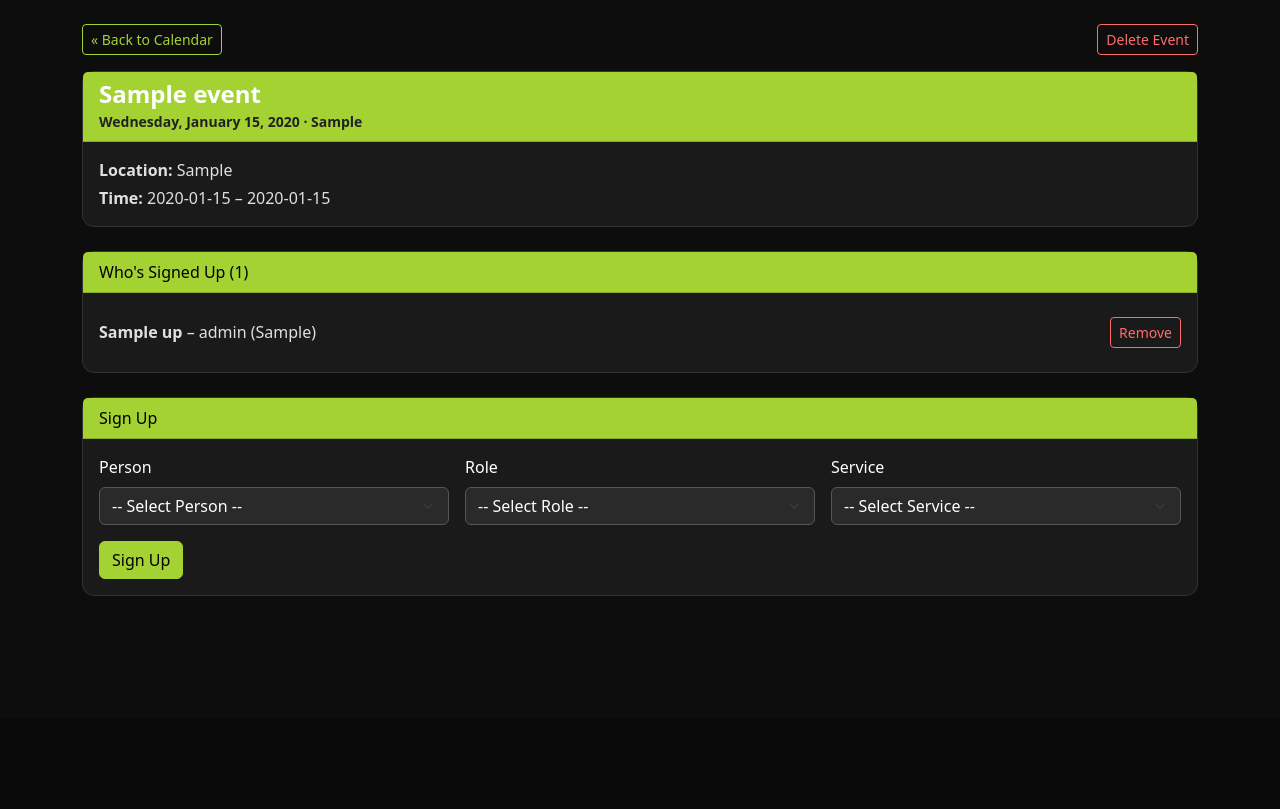
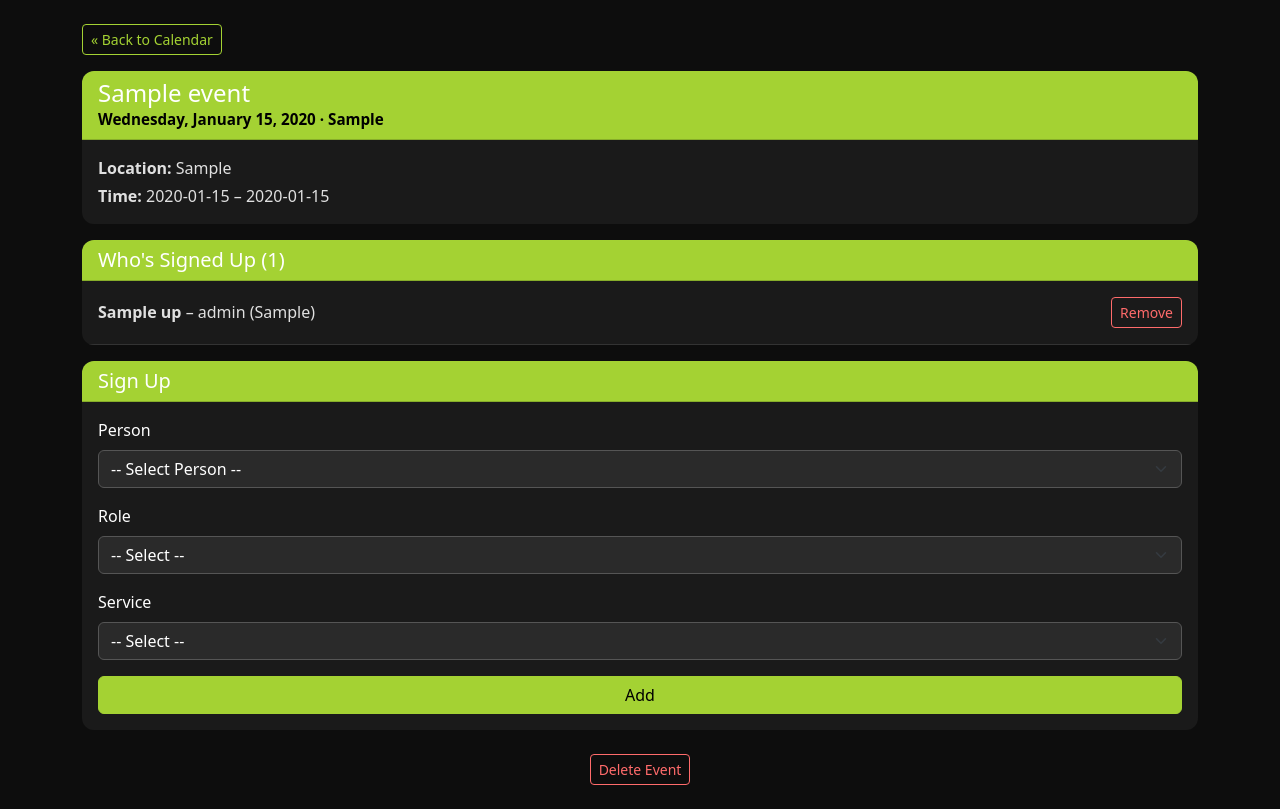
Before and after one commit to amfb98/church-safety-app, a Flask app: page /schedule/1 in a window 1280 px wide. Shown: the part 82-891 px from the top of the page. Before the commit the page ends 678 px from the top, so only its background shows below. Run offline with Flask 3, Linux system fonts and the light colour scheme; a user stored in the database is signed in; data comes from the database, SQL or seed files in the repository; tables that the repository leaves empty hold one stand-in row (values such as "Sample post").

Commit message:
Refactor schedule_detail.html for clarity and structure

```diff
--- a/templates/schedule_detail.html
+++ b/templates/schedule_detail.html
@@ -1,106 +1,92 @@
 {% extends "base.html" %}
-{% block title %}{{ event.title }} - {{ event.event_date.strftime('%b %d, %Y') }}{% endblock %}
+{% block title %}{{ event.title }} - {{ event.event_date }}{% endblock %}
 {% block content %}
-
-<div class="mb-3 d-flex justify-content-between align-items-center">
+<div class="mb-3">
     <a href="{{ url_for('schedule') }}" class="btn btn-sm btn-outline-secondary">&laquo; Back to Calendar</a>
-
-    <form method="POST" action="{{ url_for('schedule_delete', event_id=event.id) }}"
-          onsubmit="return confirm('Are you sure you want to delete this entire event and all sign-ups?');">
-        <button type="submit" class="btn btn-sm btn-outline-danger">Delete Event</button>
-    </form>
 </div>
 
-<!-- Event Header -->
-<div class="card mb-4">
-    <div class="card-header" style="background-color: #c6f36b; color: #000;">
-        <h4 class="mb-0" style="color: #000; font-weight: 600;">{{ event.title }}</h4>
-        <small style="color: #222;">
-            {{ event.event_date.strftime('%A, %B %d, %Y') }}
-            {% if event.event_type %} · {{ event.event_type }}{% endif %}
-        </small>
+<!-- Event Header Card -->
+<div class="card mb-3 border-0 overflow-hidden">
+    <div class="card-header">
+        <h4 class="mb-0">{{ event.title }}</h4>
+        <div style="font-size: 0.95rem;">
+            {{ event.event_date.strftime('%A, %B %d, %Y') }} · {{ event.event_type }}
+        </div>
     </div>
     <div class="card-body">
-        {% if event.location %}
-            <p class="mb-1"><strong>Location:</strong> {{ event.location }}</p>
-        {% endif %}
-        {% if event.start_time or event.end_time %}
-            <p class="mb-0">
-                <strong>Time:</strong>
-                {% if event.start_time %}{{ event.start_time }}{% endif %}
-                {% if event.end_time %} – {{ event.end_time }}{% endif %}
-            </p>
+        {% if event.location %}<p class="mb-1"><strong>Location:</strong> {{ event.location }}</p>{% endif %}
+        {% if event.start_time %}
+        <p class="mb-0"><strong>Time:</strong> {{ event.start_time }}{% if event.end_time %} – {{ event.end_time }}{% endif %}</p>
         {% endif %}
     </div>
 </div>
 
 <!-- Who's Signed Up -->
-<div class="card mb-4">
-    <div class="card-header" style="background-color: #c6f36b; color: #000;">
-        <span style="color: #000; font-weight: 500;">Who's Signed Up ({{ event.signups|length }})</span>
+<div class="card mb-3 border-0 overflow-hidden">
+    <div class="card-header">
+        <h5 class="mb-0">Who's Signed Up ({{ event.signups|length }})</h5>
     </div>
-    <div class="card-body">
+    <div class="card-body p-0">
         {% if event.signups %}
-            <div class="list-group list-group-flush">
             {% for s in event.signups %}
-                <div class="list-group-item d-flex justify-content-between align-items-center px-0">
+            <div class="d-flex justify-content-between align-items-center px-3 py-3" style="border-bottom: 1px solid #333;">
                 <div>
-                        <strong>{{ s.person_name }}</strong>
-                        {% if s.role %} – {{ s.role }}{% endif %}
-                        {% if s.service %} ({{ s.service }}){% endif %}
+                    <strong>{{ s.person_name }}</strong> – {{ s.role or '—' }}
+                    {% if s.service %}({{ s.service }}){% endif %}
                 </div>
-                    <form method="POST" action="{{ url_for('signup_delete', signup_id=s.id) }}"
-                          onsubmit="return confirm('Remove this sign-up?');">
+                <form method="POST" action="{{ url_for('schedule_signup_delete', signup_id=s.id) }}" onsubmit="return confirm('Remove this person?');">
                     <button type="submit" class="btn btn-sm btn-outline-danger">Remove</button>
                 </form>
             </div>
             {% endfor %}
-            </div>
         {% else %}
-            <p class="text-muted mb-0">No one has signed up yet.</p>
+            <div class="px-3 py-3 text-muted">No one signed up yet.</div>
         {% endif %}
     </div>
 </div>
 
 <!-- Sign Up Form -->
-<div class="card">
-    <div class="card-header" style="background-color: #c6f36b; color: #000;">
-        <span style="color: #000; font-weight: 500;">Sign Up</span>
+<div class="card border-0 overflow-hidden">
+    <div class="card-header">
+        <h5 class="mb-0">Sign Up</h5>
     </div>
     <div class="card-body">
         <form method="POST" action="{{ url_for('schedule_signup', event_id=event.id) }}">
-            <div class="row g-3">
-                <div class="col-md-4">
+            <div class="mb-3">
                 <label class="form-label">Person</label>
                 <select name="person_name" class="form-select" required>
                     <option value="">-- Select Person --</option>
-                        {% for u in users %}
+                    {% for u in safety_users %}
                     <option value="{{ u.full_name }}">{{ u.full_name }}</option>
                     {% endfor %}
                 </select>
             </div>
-                <div class="col-md-4">
+            <div class="mb-3">
                 <label class="form-label">Role</label>
                 <select name="role" class="form-select">
-                        <option value="">-- Select Role --</option>
+                    <option value="">-- Select --</option>
                     <option value="Roamer">Roamer</option>
                     <option value="Sanctuary">Sanctuary</option>
                     <option value="Lobby">Lobby</option>
                 </select>
             </div>
-                <div class="col-md-4">
+            <div class="mb-3">
                 <label class="form-label">Service</label>
                 <select name="service" class="form-select">
-                        <option value="">-- Select Service --</option>
-                        <option value="First">First (9:30–10:30)</option>
-                        <option value="Second">Second (11:00–12:00)</option>
-                        <option value="Both">Both (9:30–12:00)</option>
+                    <option value="">-- Select --</option>
+                    <option value="First">First</option>
+                    <option value="Second">Second</option>
+                    <option value="Both">Both</option>
                 </select>
             </div>
-            </div>
-            <button type="submit" class="btn btn-primary mt-3">Sign Up</button>
+            <button type="submit" class="btn btn-primary w-100">Add</button>
         </form>
     </div>
 </div>
 
+<div class="mt-4 text-center">
+    <form method="POST" action="{{ url_for('schedule_delete', event_id=event.id) }}" onsubmit="return confirm('Delete this event?');">
+        <button type="submit" class="btn btn-outline-danger btn-sm">Delete Event</button>
+    </form>
+</div>
 {% endblock %}
```
Lines whose indentation alone changed are shown as unchanged.
